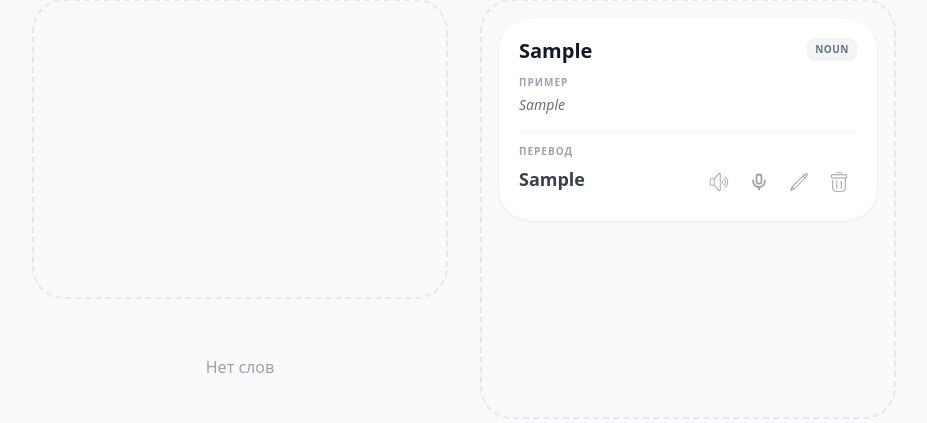
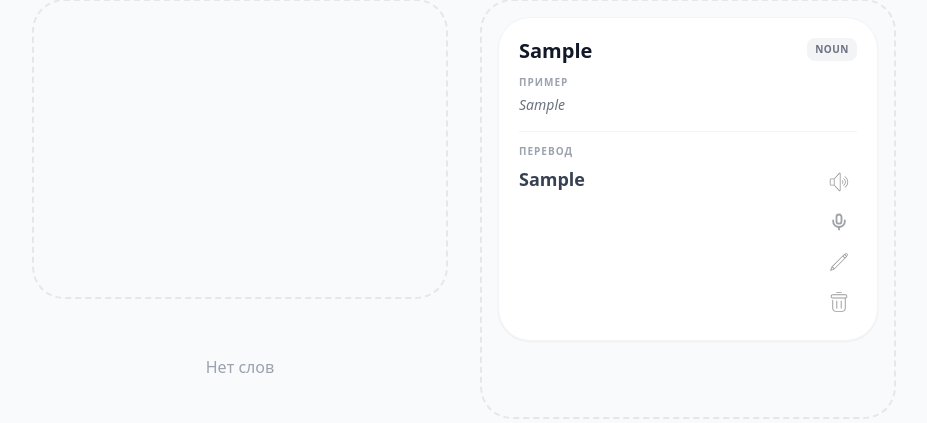
Before and after one commit to Azzimmka/ai-dictionary-, a Django app: page / in a window 1280 px wide. Shown: the part 805-1228 px from the top of the page, without its empty margins (176-1103 px from the left). Run offline with Django 5.2, Linux system fonts and the light colour scheme; a user stored in the database is signed in; tables that the repository leaves empty hold one stand-in row (values such as "Sample post"); some libraries are stand-ins or nearby versions.

Commit message:
Update index template

```diff
--- a/dictionary/templates/dictionary/index.html
+++ b/dictionary/templates/dictionary/index.html
@@ -518,7 +518,7 @@
           </div>
 
           <!-- Actions Row -->
-          <div class="flex gap-1 shrink-0 pt-5">
+          <div class="flex flex-col gap-1 shrink-0 pt-5">
             <button class="speakBtn p-2 hover:bg-gray-100 dark:hover:bg-gray-800 rounded-lg group/btn transition-colors"
               title="Слушать">
               <img src="{% static 'dictionary/icons8-sound.svg' %}"
```
